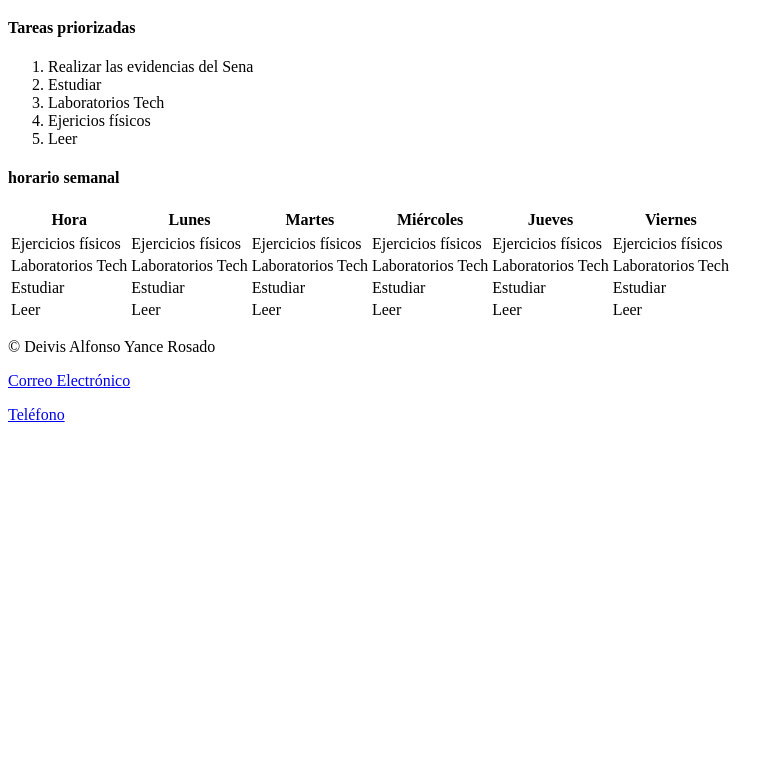
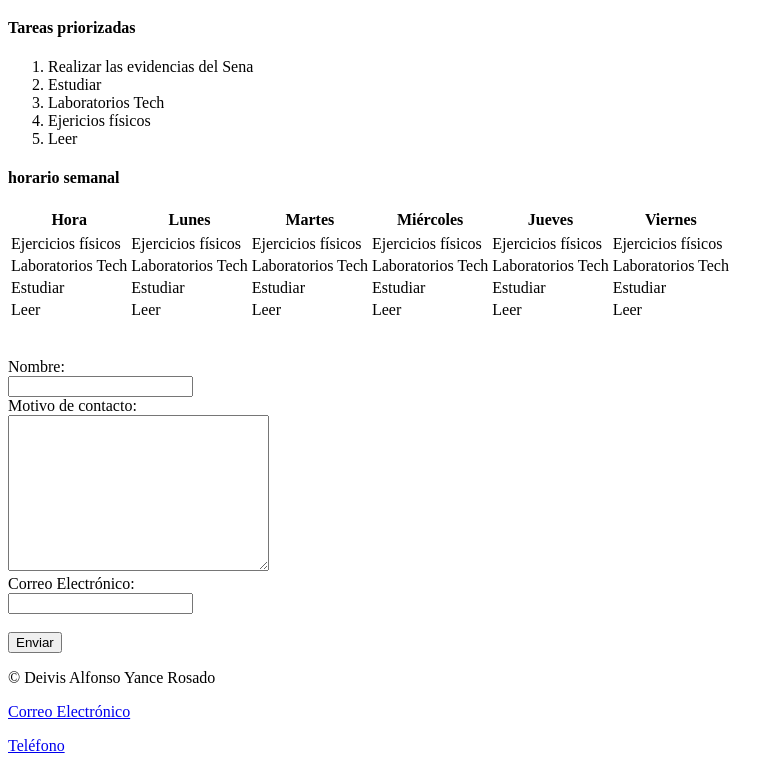
Before and after one commit to DeivisJVC/Laboratorio-1, a plain HTML site: page index.html in a window 1280 px wide. Shown: the part 1102-1873 px from the top of the page, without its empty margins (0-783 px from the left). Before the commit the page ends 1542 px from the top, so only its background shows below. Drawn offline with Linux system fonts and the light colour scheme.

Commit message:
Formulario Añadido

```diff
--- a/index.html
+++ b/index.html
@@ -117,10 +117,20 @@
             <td>Leer</td>
             <td>Leer</td>
           </tr>
-
-
         </tbody>
       </table>
+    </section><br><br>
+    <section>
+      <form action="" method="post">
+        <label for="nombre">Nombre:</label><br>
+        <input type="text" name="nombre" id="nombre" required><br>
+        <label for="text">Motivo de contacto:</label><br>
+        <textarea name="text" id="text" cols="30" rows="10" required></textarea><br>
+        <label for="email">Correo Electrónico:</label><br>
+        <input type="email" name="email" id="email" required><br><br>
+        <button type="submit">Enviar</button>
+
+      </form>
     </section>
   </main>
   <footer>
```
